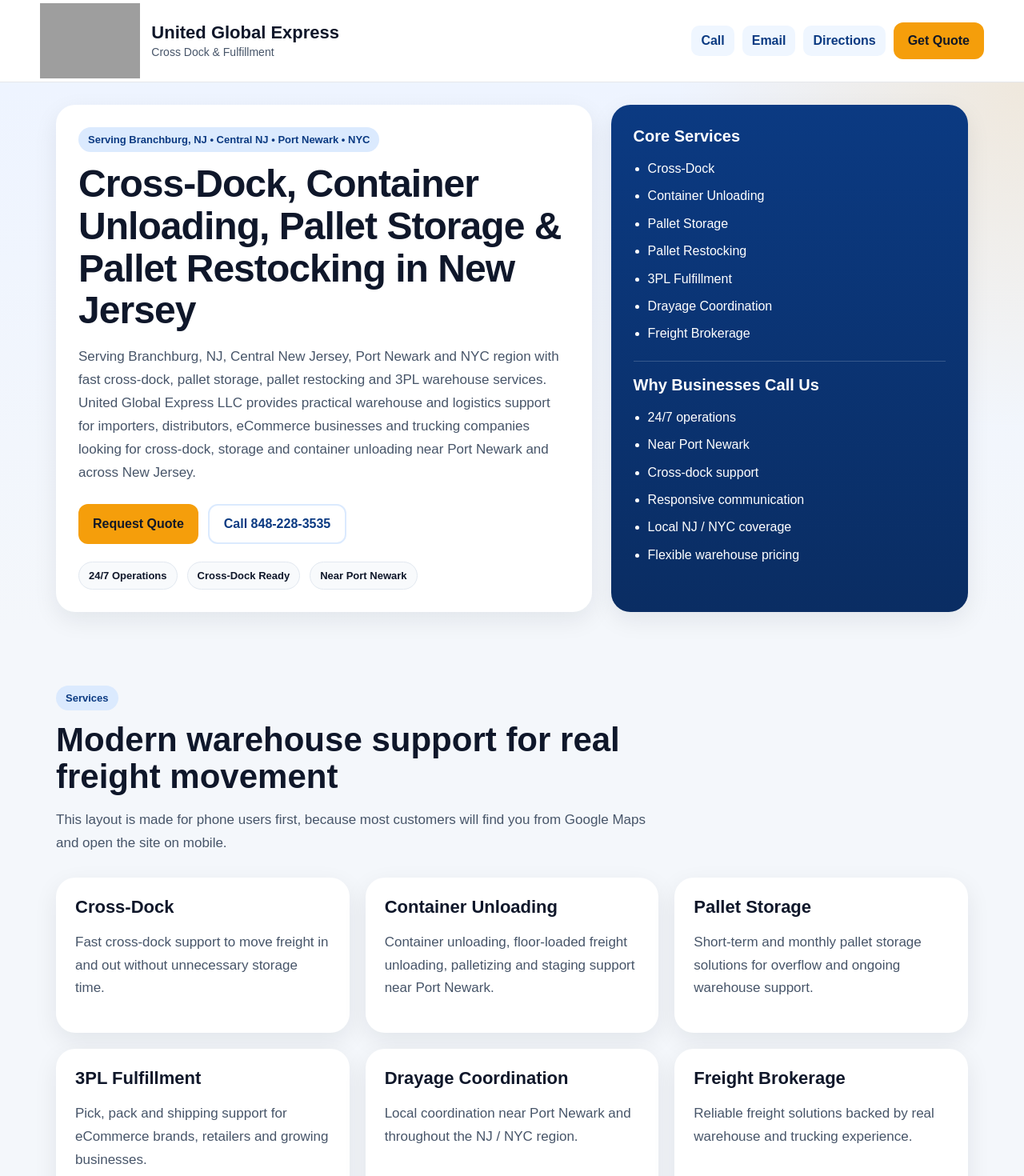
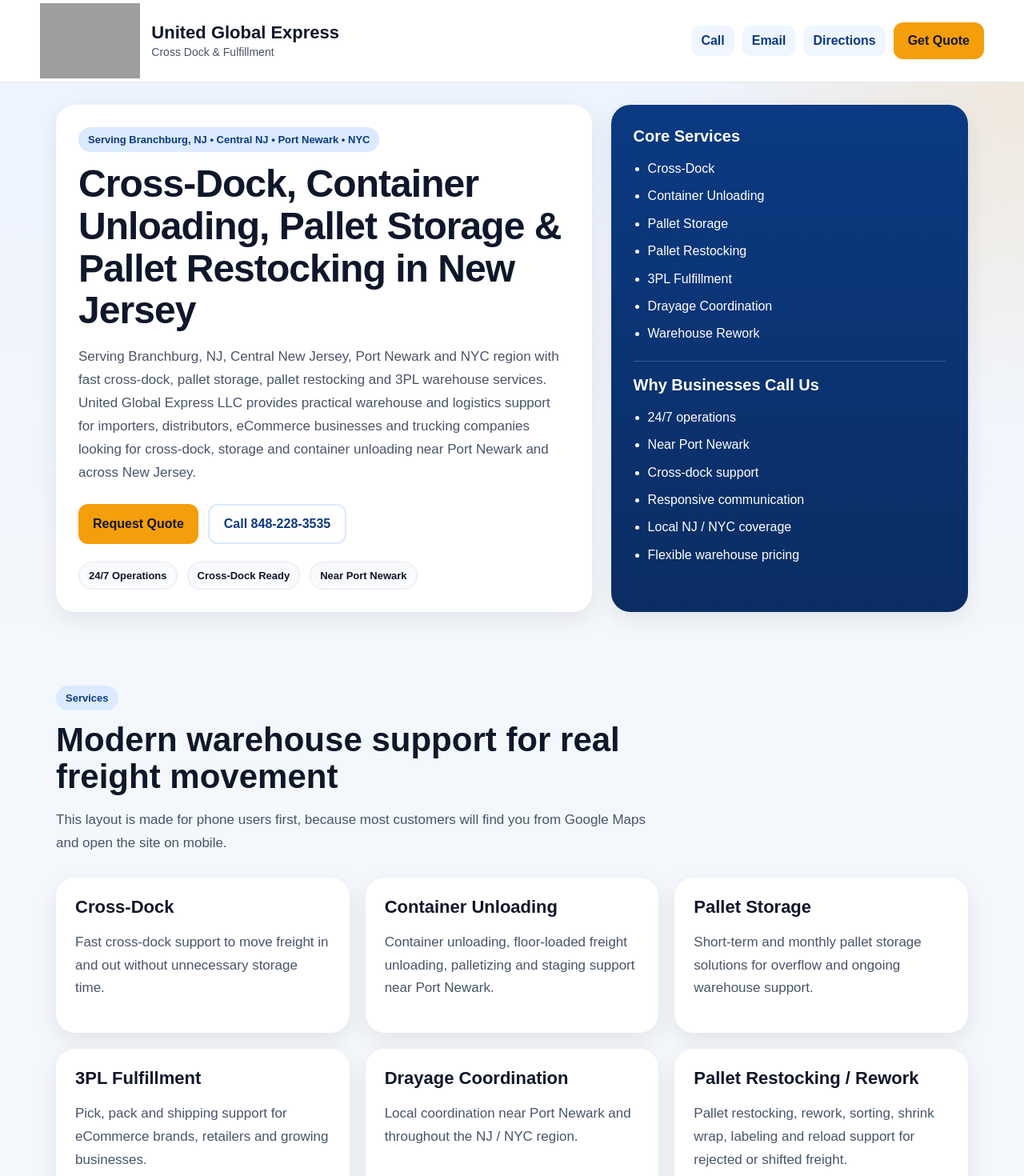
Before and after one commit to Unitedglobalexpress/united-global-express-website, a Next.js app: page / in a window 1280 px wide. Shown: the top 1470 px of the page at 80% size. Built offline with nearby package versions, Linux system fonts and the light colour scheme; grey boxes are pictures that could not be loaded.

Commit message:
Update page.js

```diff
--- a/app/page.js
+++ b/app/page.js
@@ -67,10 +67,11 @@
     title: "Drayage Coordination",
     text: "Local coordination near Port Newark and throughout the NJ / NYC region.",
   },
-  {
-    title: "Freight Brokerage",
-    text: "Reliable freight solutions backed by real warehouse and trucking experience.",
-  },
+ {
+  title: "Pallet Restocking / Rework",
+  text: "Pallet restocking, rework, sorting, shrink wrap, labeling and reload support for rejected or shifted freight.",
+  href: "/pallet-restocking-new-jersey",
+},
 ];
 
 const coreRates = [
@@ -281,7 +282,7 @@
               <li>Pallet Restocking</li>
               <li>3PL Fulfillment</li>
               <li>Drayage Coordination</li>
-              <li>Freight Brokerage</li>
+              <li>Warehouse Rework</li>
             </ul>
 
             <div className="panelDivider" />
```
